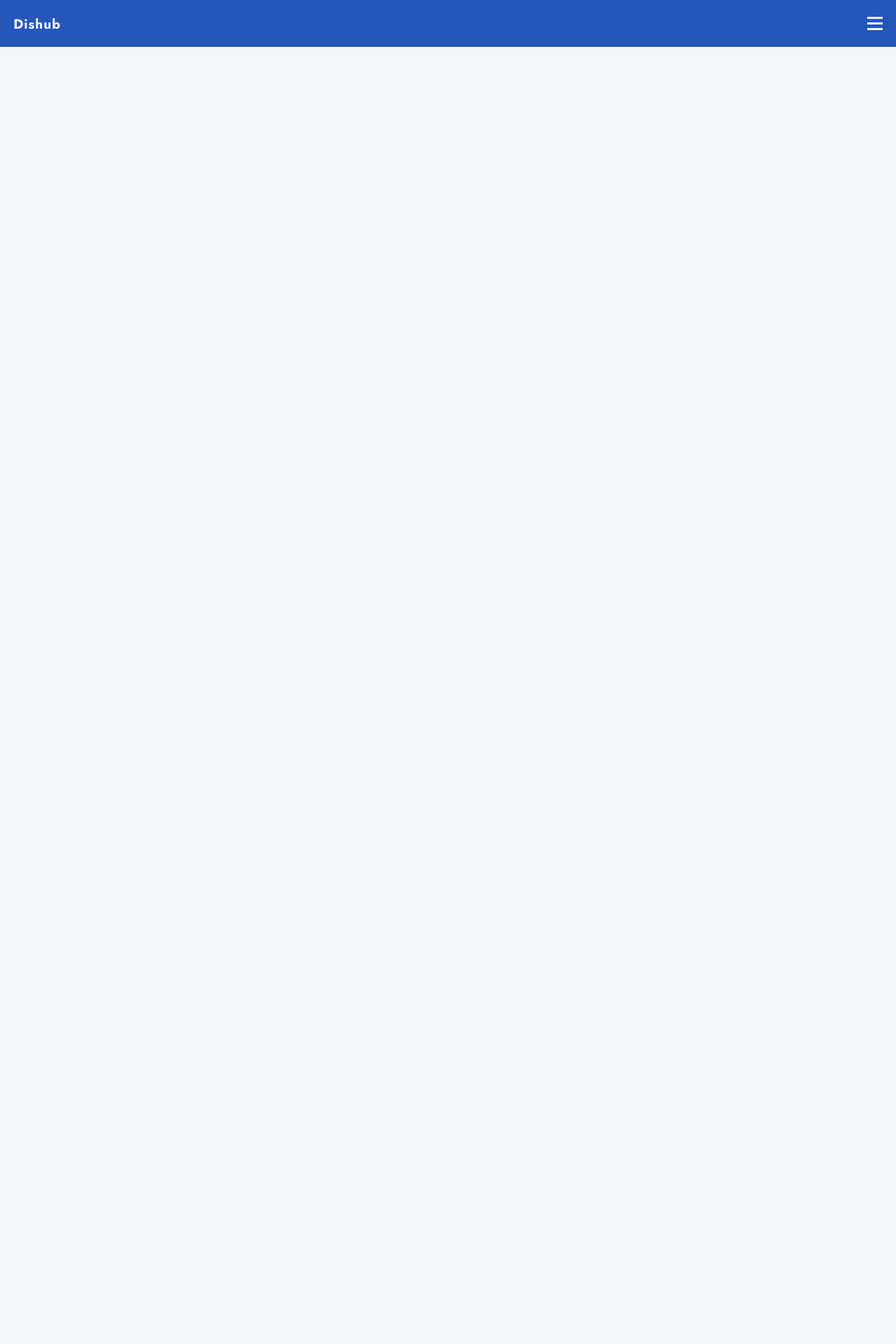
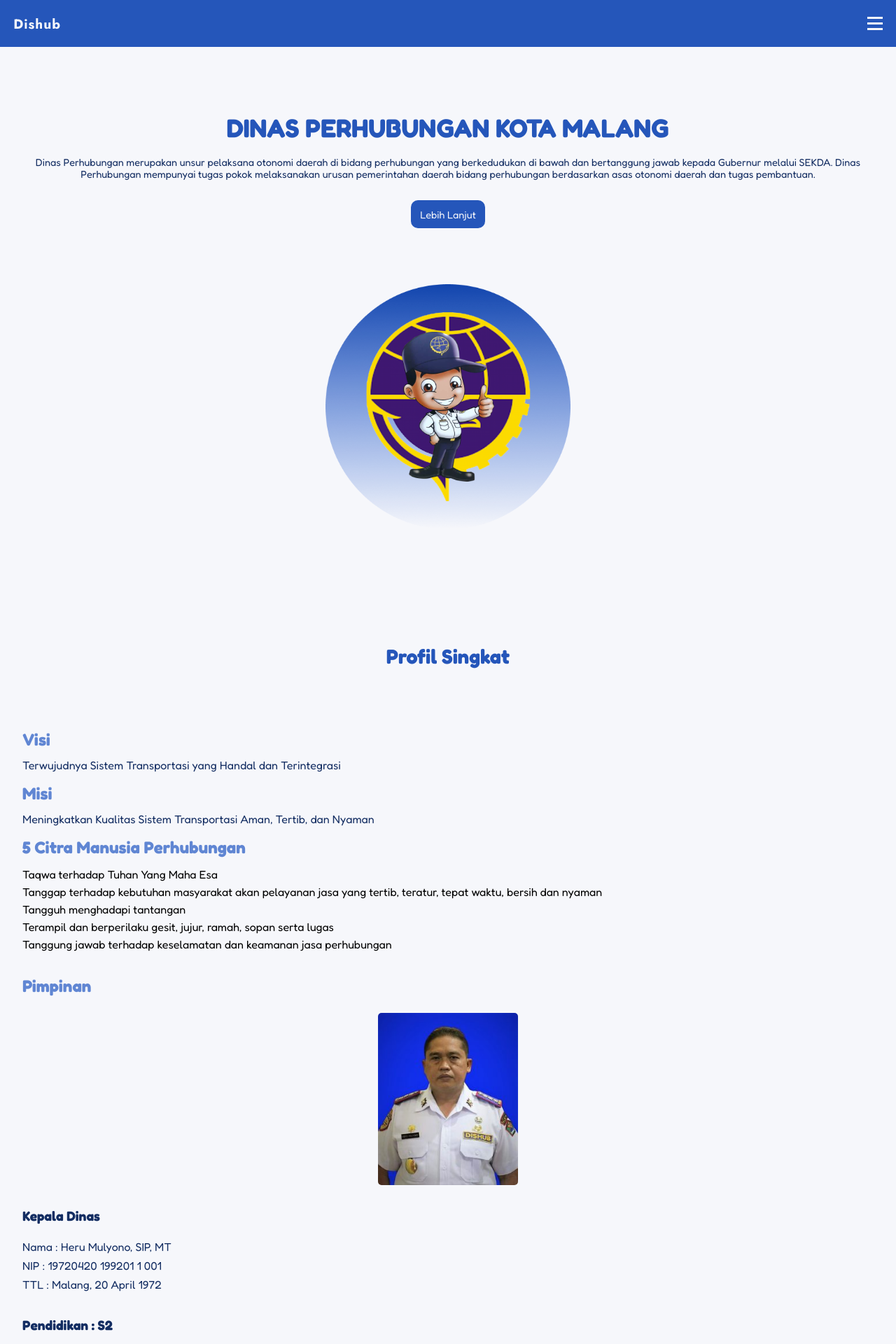
Before and after one commit to mochfarrel06/dishub, a PHP site: page / in a window 1280 px wide. Shown: the top 1920 px of the page at 70% size. Before the commit the page ends 67 px from the top, so only its background shows below. Run offline with PHP 8.4, Linux system fonts and the light colour scheme.

Commit message:
menambahkan bagian home about dan layanan publik

```diff
--- a/css/style.css
+++ b/css/style.css
@@ -5,6 +5,7 @@
   --blue-two: #6086d3;
   --blue-theree: #b9cdf6;
   --blue-four: #f6f7fb;
+  --text-color: #132d62;
 }
 
 * {
@@ -28,7 +29,12 @@
   list-style: none;
 }
 
-/* Header */
+section {
+  padding: 5em 2em;
+  width: 100%;
+}
+
+/* Navbar */
 
 .navbar {
   background-color: var(--blue-one);
@@ -97,3 +103,162 @@
 .navbar .container nav.active {
   right: 0;
 }
+
+.navbar .container nav ul li {
+  margin: 50px;
+}
+
+.navbar .container nav ul li a {
+  color: var(--blue-four);
+}
+
+/* End Navbar */
+
+/* Home */
+.home {
+  margin-top: 5em;
+  text-align: center;
+}
+
+.home .home-text h1 {
+  color: var(--blue-one);
+  font-size: 2.3em;
+  text-transform: uppercase;
+  margin-bottom: 0.5em;
+}
+
+.home .home-text p {
+  color: var(--text-color);
+  font-size: 0.9em;
+  margin-bottom: 2em;
+}
+
+.home .home-text a {
+  display: inline-block;
+  padding: 0.8em 0.9em;
+  border-radius: 10px;
+  text-align: center;
+  color: var(--blue-four);
+  background-color: var(--blue-one);
+  font-size: 0.9em;
+  transition: all 0.3s ease-in-out;
+}
+
+.home .home-text a:hover {
+  background-color: var(--text-color);
+}
+
+.home .home-img {
+  margin-top: 5em;
+}
+
+.home .home-img img {
+  width: 350px;
+}
+/* End Home */
+
+/* About */
+.about h2 {
+  text-align: center;
+  color: var(--blue-one);
+  margin-bottom: 3em;
+  font-size: 1.8em;
+}
+
+.about .about-text h3 {
+  color: var(--blue-two);
+  font-size: 1.5em;
+  margin-bottom: 0.5em;
+}
+
+.about .about-text p {
+  color: var(--text-color);
+  font-size: 1em;
+  margin-bottom: 1em;
+}
+
+.about .about-text ul {
+  line-height: 25px;
+}
+
+.about .about-leader {
+  margin-top: 2em;
+}
+
+.about .about-leader h3 {
+  font-size: 1.5em;
+  color: var(--blue-two);
+  margin-bottom: 1em;
+}
+
+.about .about-leader .img-leader {
+  margin-bottom: 2em;
+  display: flex;
+  justify-content: center;
+}
+
+.about .about-leader .img-leader img {
+  border-radius: 5px;
+  width: 200px;
+}
+
+.about .about-leader .text-info .biodata h4 {
+  font-size: 1.2em;
+  color: var(--text-color);
+  margin-bottom: 1em;
+}
+
+.about .about-leader .text-info .biodata p {
+  color: var(--text-color);
+  margin-bottom: 0.5em;
+}
+
+.about .about-leader .text-info .biodata ul {
+  color: var(--text-color);
+  margin-bottom: 2em;
+  line-height: 27px;
+}
+/* End About */
+
+/* Layanan */
+.layanan h2 {
+  text-align: center;
+  color: var(--blue-one);
+  margin-bottom: 3em;
+  font-size: 1.8em;
+}
+
+.layanan .layanan-left .moto h3 {
+  font-size: 1.3em;
+  color: var(--blue-two);
+  margin-bottom: 0.5em;
+}
+
+.layanan .layanan-left .moto p {
+  color: var(--text-color);
+  margin-bottom: 1em;
+}
+
+.layanan .layanan-left .moto a {
+  display: inline-block;
+  padding: 0.5em 1em;
+  color: var(--blue-four);
+  background-color: var(--text-color);
+  border-radius: 5px;
+  transition: all 0.3s ease-in-out;
+  font-size: 0.9em;
+  margin-bottom: 2em;
+}
+
+.layanan .layanan-left .moto a:hover {
+  background-color: var(--blue-theree);
+  color: var(--text-color);
+  margin-bottom: 2em;
+}
+
+.layanan .layanan-left .standar h3 {
+  font-size: 1.3em;
+  color: var(--blue-two);
+  margin-bottom: 0.5em;
+}
+/* Layanan */
--- a/index.html
+++ b/index.html
@@ -34,6 +34,91 @@
     </div>
     <!-- End Navbar -->
 
+    <div class="main-content container">
+      <section class="home" id="home">
+        <div class="home-text">
+          <h1>Dinas Perhubungan Kota Malang</h1>
+          <p>
+            Dinas Perhubungan merupakan unsur pelaksana otonomi daerah di bidang perhubungan yang berkedudukan di bawah dan bertanggung jawab kepada Gubernur melalui SEKDA. Dinas Perhubungan mempunyai tugas pokok melaksanakan urusan
+            pemerintahan daerah bidang perhubungan berdasarkan asas otonomi daerah dan tugas pembantuan.
+          </p>
+          <a href="#">Lebih Lanjut</a>
+        </div>
+        <div class="home-img">
+          <img src="asset/home-image.png" alt="dishub logo" />
+        </div>
+      </section>
+
+      <section class="about" id="about">
+        <h2>Profil Singkat</h2>
+        <div class="about-text">
+          <h3>Visi</h3>
+          <p>Terwujudnya Sistem Transportasi yang Handal dan Terintegrasi</p>
+          <h3>Misi</h3>
+          <p>Meningkatkan Kualitas Sistem Transportasi Aman, Tertib, dan Nyaman</p>
+          <h3>5 Citra Manusia Perhubungan</h3>
+          <ul>
+            <li>Taqwa terhadap Tuhan Yang Maha Esa</li>
+            <li>Tanggap terhadap kebutuhan masyarakat akan pelayanan jasa yang tertib, teratur, tepat waktu, bersih dan nyaman</li>
+            <li>Tangguh menghadapi tantangan</li>
+            <li>Terampil dan berperilaku gesit, jujur, ramah, sopan serta lugas</li>
+            <li>Tanggung jawab terhadap keselamatan dan keamanan jasa perhubungan</li>
+          </ul>
+        </div>
+        <div class="about-leader">
+          <h3>Pimpinan</h3>
+          <div class="img-leader">
+            <img src="asset/Heru-Mulyono-244x300.jpeg" alt="heru mulyono" />
+          </div>
+          <div class="text-info">
+            <div class="biodata">
+              <h4>Kepala Dinas</h4>
+              <ul>
+                <li>Nama : Heru Mulyono, SIP, MT</li>
+                <li>NIP : 19720420 199201 1 001</li>
+                <li>TTL : Malang, 20 April 1972</li>
+              </ul>
+            </div>
+            <div class="biodata">
+              <h4>Pendidikan : S2</h4>
+              <p>Riwayat Jabatan :</p>
+              <ul>
+                <li>Kasi Kecamatan Blimbing Kota Malang</li>
+                <li>Kasubbid BKBPM Kota Malang</li>
+                <li>Kabid BPBD Kota Malang</li>
+                <li>Sekretaris Bakesbangpol Kota Malang</li>
+                <li>Camat Klojen Kota Malang</li>
+              </ul>
+            </div>
+          </div>
+        </div>
+      </section>
+
+      <section class="layanan" id="layanan">
+        <h2>Layanan Publik</h2>
+        <div class="layanan-left">
+          <div class="moto">
+            <h3>Moto Pelayanan</h3>
+            <p>Alur dan Standar Pelayanan Pengaduan Dinas Perhubungan Kota Malang</p>
+            <a href="https://dishub.malangkota.go.id/layanan-publik/motto-pelayanan/" target="_blank">Lanjut</a>
+          </div>
+          <div class="standar">
+            <h3>Standar Pelayanan Publik</h3>
+            <a href="">Pelayanan Bidang Angkutan</a>
+            <ul>
+              <li><a href="#">Perubahan Atas Peraturan Walikota Malang Nomor 24 Tahun 2013 Tentang Tarip Angkutan</a></li>
+              <li><a href="#">Persyaratan Administrasi Kepengurusan Rekomendasi Kendaraan Truck</a></li>
+              <li><a href="#">Mekanisme Prosedur Pelaksanaan Pelayanan Surat Rekomendasi Izin Trayek Angkutan</a></li>
+              <li><a href="#">Mekanisme Prosedur Pelaksanaan Pelayanan Surat Rekomendasi Plat Kuning</a></li>
+            </ul>
+            <a href="">Pelayanan Bidang Lalu Lintas</a>
+            <a href="">Prosedur Penyelenggaran Perparkiran Dinas Perhubungan Kota Malang</a>
+            <a href="">Mekanisme Pelayanan Pengujian Kendaraan Bermotor</a>
+          </div>
+        </div>
+      </section>
+    </div>
+
     <script src="javascript/script.js"></script>
   </body>
 </html>
```
Also changed, not shown: asset/Heru-Mulyono-244x300.jpeg (added), asset/home-image.png (added).
